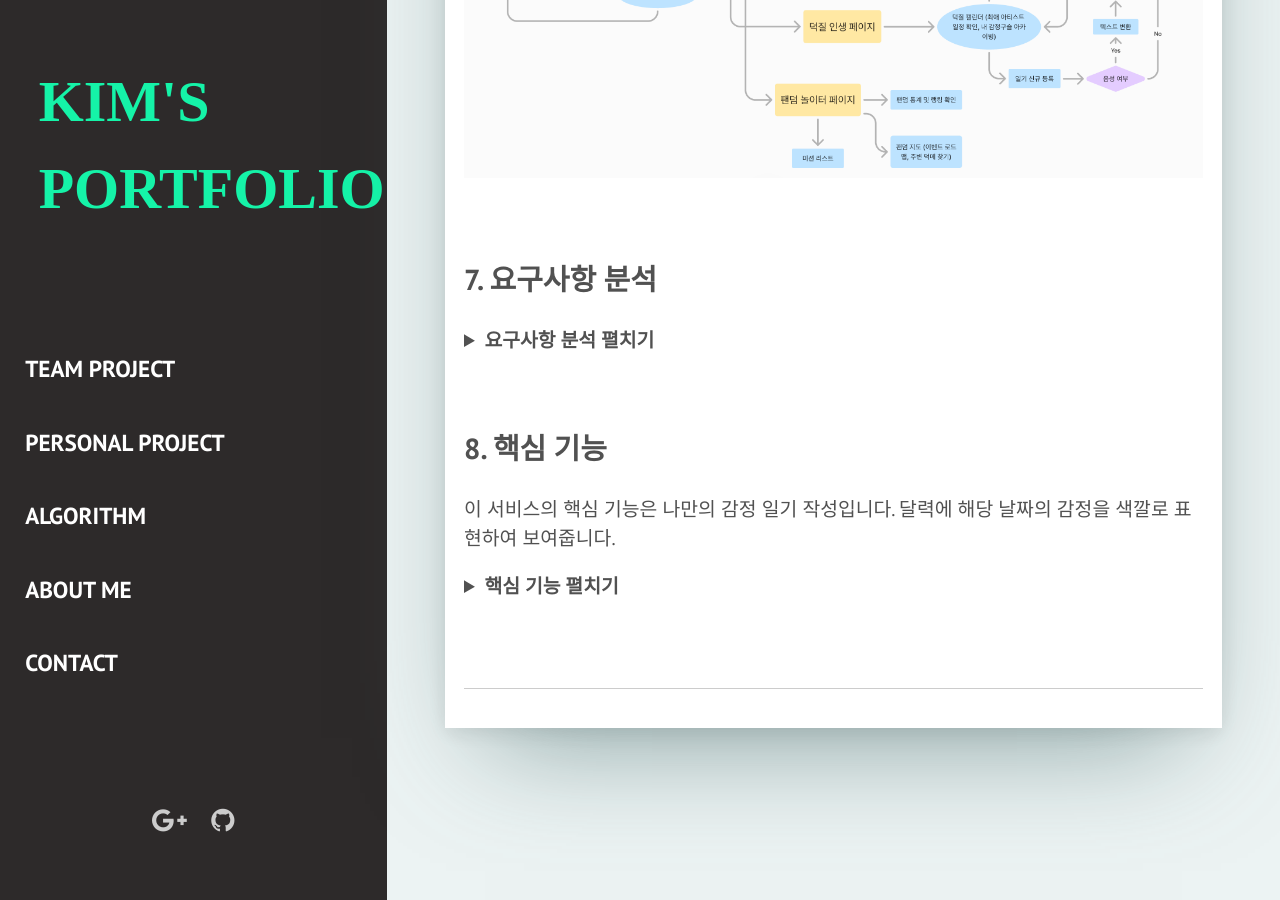
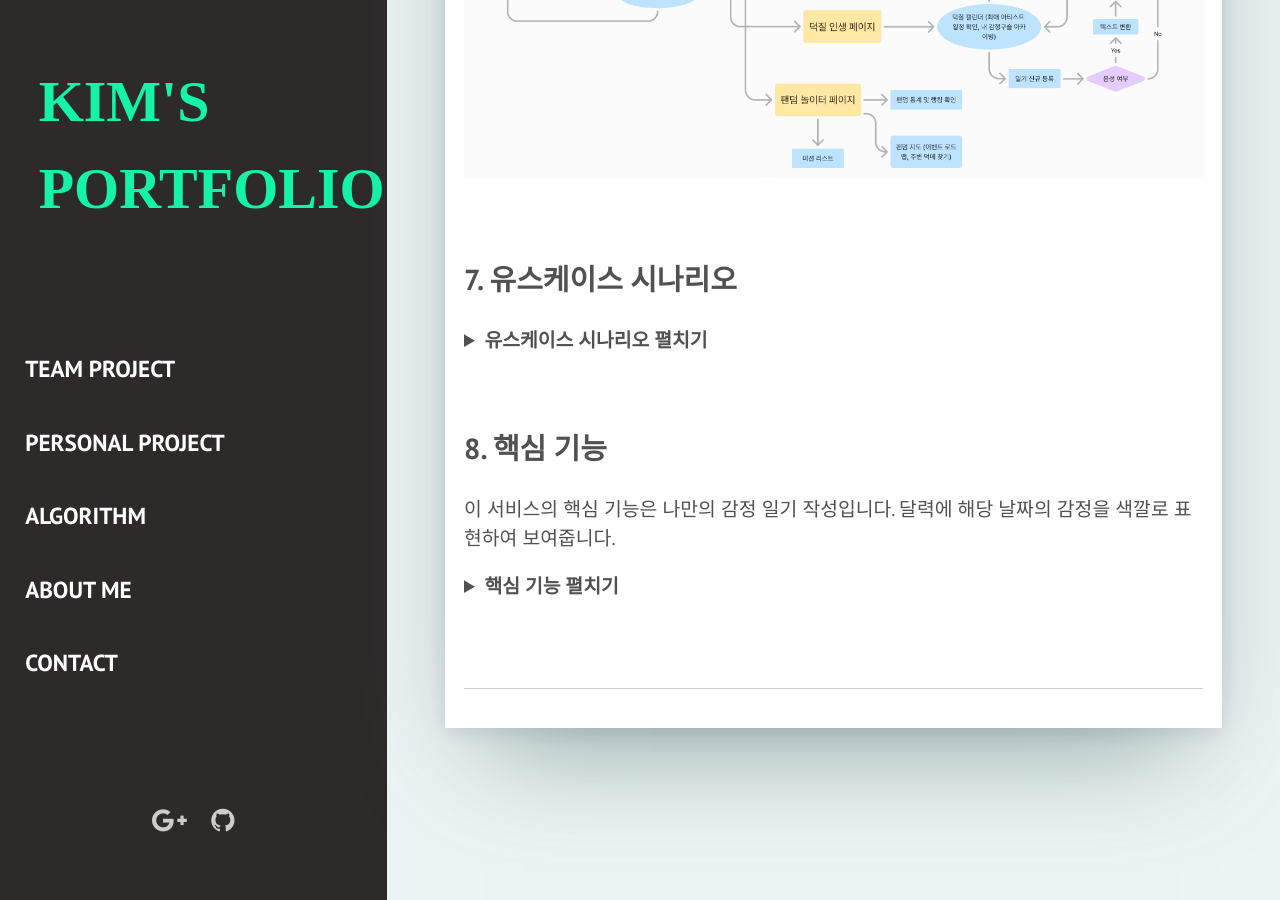
Before and after one commit to kimgusxo/kimgusxo.github.io, a Jekyll site: the page built from _team_projects/lightme.markdown, in a window 1280 px wide and 900 px high, scrolled down 3269 px. Built offline with Jekyll 4.4.1, drawn with Linux system fonts in a browser that asks for light colours; some web fonts are replaced.

Commit message:
팀프로젝트 추가

```diff
--- a/_team_projects/lightme.markdown
+++ b/_team_projects/lightme.markdown
@@ -138,12 +138,81 @@ description: (부트캠프 CX 프로젝트) K-POP 팬들을 위한 덕질 어플
 
 <br>
 
-## 7. 요구사항 분석
+## 7. 유스케이스 시나리오
 <details>
-<summary><b>요구사항 분석 펼치기</b></summary>
+<summary><b>유스케이스 시나리오 펼치기</b></summary>
 <div markdown="1">
 
-## 7-1.
+## 7-1. 계정 유스케이스 시나리오
+<details>
+
+<summary>
+  <b>계정 유스케이스 시나리오 보기</b>
+</summary>
+
+<div markdown="1">
+
+![UseCase1](../assets/img/personal_project/NovelIsland-NovelSearch.png)
+
+</div>
+</details>
+
+## 7-2. 설정 유스케이스 시나리오
+<details>
+
+<summary>
+  <b>설정 유스케이스 시나리오 보기</b>
+</summary>
+
+<div markdown="1">
+
+![UseCase2](../assets/img/personal_project/NovelIsland-NovelSearch.png)
+
+</div>
+</details>
+
+## 7-3. 덕질 유스케이스 시나리오
+<details>
+
+<summary>
+  <b>덕질 유스케이스 시나리오 보기</b>
+</summary>
+
+<div markdown="1">
+
+![UseCase3](../assets/img/personal_project/NovelIsland-NovelSearch.png)
+
+</div>
+</details>
+
+## 7-4. 팬덤 유스케이스 시나리오
+<details>
+
+<summary>
+  <b>팬덤 유스케이스 시나리오 보기</b>
+</summary>
+
+<div markdown="1">
+
+![UseCase4](../assets/img/personal_project/NovelIsland-NovelSearch.png)
+
+</div>
+</details>
+
+</div>
+</details>
+
+<br>
+
+## 8. 핵심 기능
+이 서비스의 핵심 기능은 나만의 감정 일기 작성입니다.
+달력에 해당 날짜의 감정을 색깔로 표현하여 보여줍니다.
+
+<details>
+<summary><b>핵심 기능 펼치기</b></summary>
+<div markdown="1">
+
+## 8-1.
 <details>
 
 <summary>
@@ -161,30 +230,3 @@ description: (부트캠프 CX 프로젝트) K-POP 팬들을 위한 덕질 어플
 </details>
 
 <br>
-
-## 8. 핵심 기능
-이 서비스의 핵심 기능은 나만의 감정 일기 작성입니다.
-달력에 해당 날짜의 감정을 색깔로 표현하여 보여줍니다.
-
-<details>
-<summary><b>핵심 기능 펼치기</b></summary>
-<div markdown="1">
-
-## 7-1.
-<details>
-
-<summary>
-  <b> 보기</b>
-</summary>
-
-<div markdown="1">
-
-![NovelSearch](../assets/img/personal_project/NovelIsland-NovelSearch.png)
-
-</div>
-</details>
-
-</div>
-</details>
-
-<br>
```
Also changed, not shown: other parts of _team_projects/lightme.markdown (+1 -1 lines), assets/img/team_project/LightMe-UseCase1.png (added), assets/img/team_project/LightMe-UseCase2.png (added), assets/img/team_project/LightMe-UseCase3.png (added), assets/img/team_project/LightMe-UseCase4.png (added).
